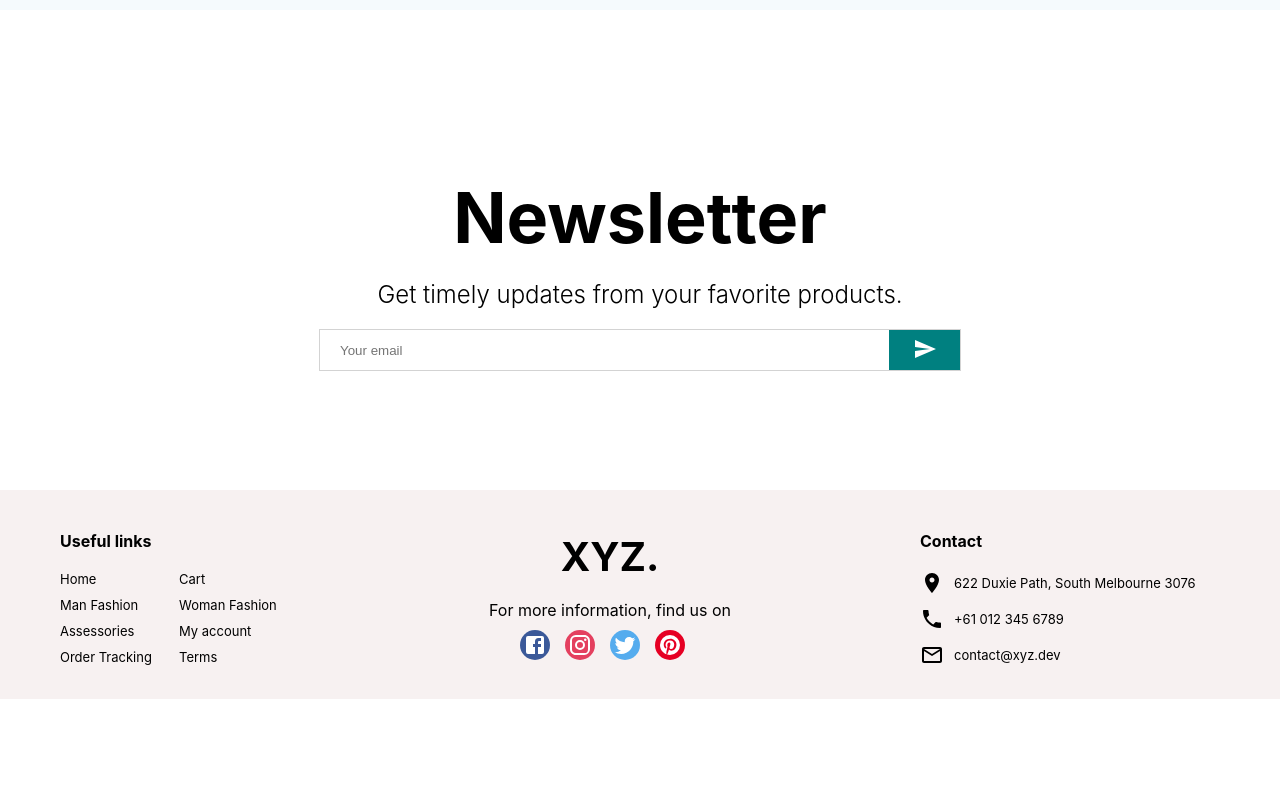
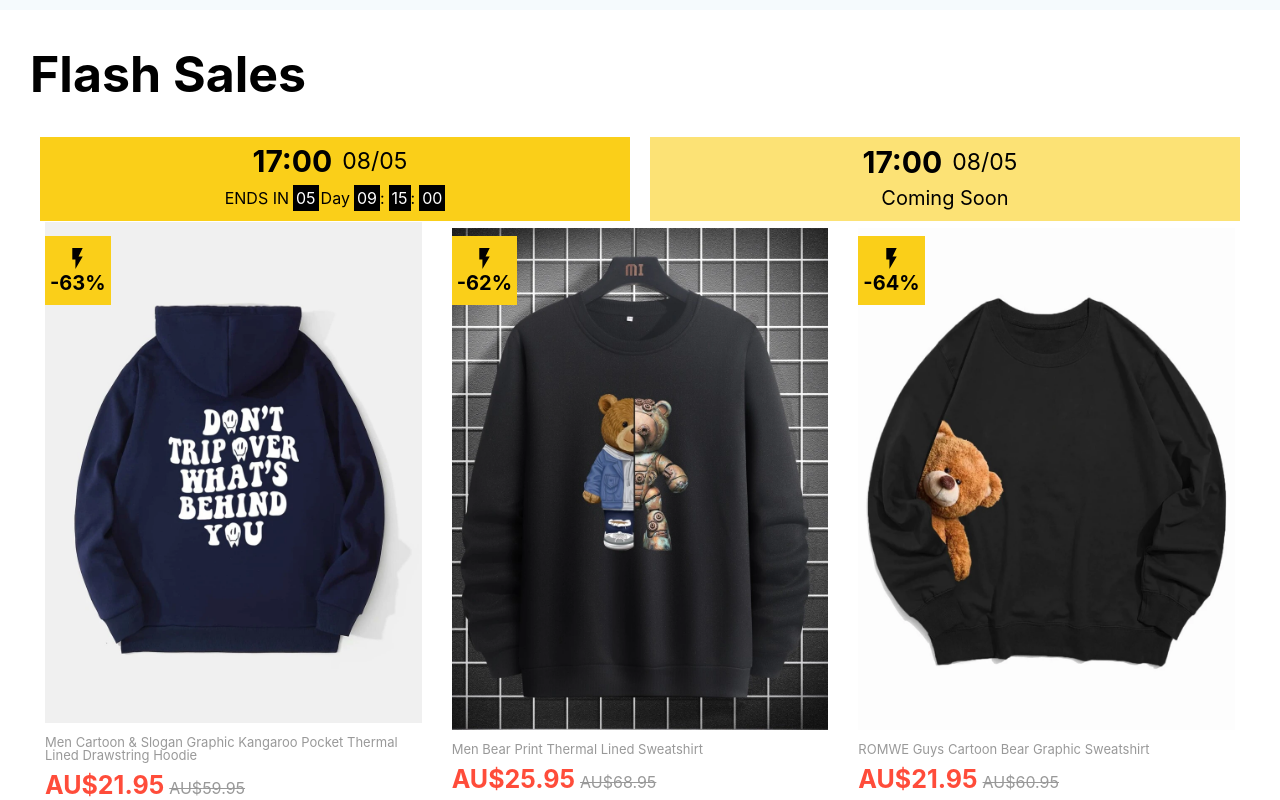
Before and after one commit to yaoyangdi/flash_sales, a React (Create React App) app in the folder frontend/ecommerce/: page / in a window 1280 px wide. Shown: the part 900-1700 px from the top of the page. Before the commit the page ends 1599 px from the top, so only its background shows below. Built offline with nearby package versions, Linux system fonts and the light colour scheme.

Commit message:
flash sale page and countdown feature added

```diff
--- a/frontend/ecommerce/src/assets/data.js
+++ b/frontend/ecommerce/src/assets/data.js
@@ -28,53 +28,136 @@ export const sliderItems = [
 ]
 
 
-export const popularProducts = [
+export const flashsales = [
     {
+        "id": 1,
+        "status": 1,
+        "startTime": "2022-08-05T13:30:00.000+00:00",
+        "endTime": "2022-08-05T17:00:00.000+00:00",
+        "totalStock": 70,
+        "availableStock": 0,
+        "lock_stock": 0,
+        "products": [{
             id: 1,
             img:hoodie1,
             title: "Men Cartoon & Slogan Graphic Kangaroo Pocket Thermal Lined Drawstring Hoodie",
+            prev_price: 59.95,
             price: 21.95
         },
         {
             id: 2,
             img: sweatshirt1,
             title: "Men Bear Print Thermal Lined Sweatshirt",
+            prev_price: 68.95,
             price: 25.95
         },
         {
             id: 3,
             img: sweatshirt2,
             title: "ROMWE Guys Cartoon Bear Graphic Sweatshirt",
+            prev_price: 60.95,
             price: 21.95
         },
         {
             id: 4,
             img: sweatshirt3,
             title: "Men Cartoon Face Print Sweatshirt",
-        price: 21.95
+            prev_price: 99.95,
+            price: 50.95
         },
         {
             id: 5,
             img: sweatshirt4,
             title: "Men Letter Graphic Thermal Lined Sweatshirt",
+            prev_price: 45.95,
             price: 18.95,
         },
         {
             id: 6,
             img: sweatshirt5,
             title: "Men Playing Card Print Sweatshirt",
+            prev_price: 60.95,
             price: 21.95
         },
         {
             id: 7,
             img: jacket1,
             title: "Men 1pc Striped Drawstring Hooded 2 In 1 Jacket",
+            prev_price: 60.95,
             price: 23.95,
         },
         {
             id: 8,
             img: jacket2,
             title: "Men Letter Patch Detail Two Tone Bomber Jacket",
+            prev_price: 60.95,
             price: 35.95,
-    }
+        }]
+    },
+    {
+        "id": 2,
+        "status": 0,
+        "startTime": "2022-08-05T13:30:00.000+00:00",
+        "endTime": "2022-08-05T17:00:00.000+00:00",
+        "totalStock": 70,
+        "availableStock": 0,
+        "lock_stock": 0,
+        "products": [{
+            id: 1,
+            img:hoodie1,
+            title: "Men Cartoon & Slogan Graphic Kangaroo Pocket Thermal Lined Drawstring Hoodie",
+            prev_price: 59.95,
+            price: 21.95
+        },
+        {
+            id: 2,
+            img: sweatshirt1,
+            title: "Men Bear Print Thermal Lined Sweatshirt",
+            prev_price: 68.95,
+            price: 25.95
+        },
+        {
+            id: 3,
+            img: sweatshirt2,
+            title: "ROMWE Guys Cartoon Bear Graphic Sweatshirt",
+            prev_price: 60.95,
+            price: 21.95
+        },
+        {
+            id: 4,
+            img: sweatshirt3,
+            title: "Men Cartoon Face Print Sweatshirt",
+            prev_price: 99.95,
+            price: 50.95
+        },
+        {
+            id: 5,
+            img: sweatshirt4,
+            title: "Men Letter Graphic Thermal Lined Sweatshirt",
+            prev_price: 45.95,
+            price: 18.95,
+        },
+        {
+            id: 6,
+            img: sweatshirt5,
+            title: "Men Playing Card Print Sweatshirt",
+            prev_price: 60.95,
+            price: 21.95
+        },
+        {
+            id: 7,
+            img: jacket1,
+            title: "Men 1pc Striped Drawstring Hooded 2 In 1 Jacket",
+            prev_price: 60.95,
+            price: 23.95,
+        },
+        {
+            id: 8,
+            img: jacket2,
+            title: "Men Letter Patch Detail Two Tone Bomber Jacket",
+            prev_price: 60.95,
+            price: 35.95,
+        }]
+    },
+
 ]
--- /dev/null
+++ b/frontend/ecommerce/src/components/Countdown.jsx
@@ -0,0 +1,118 @@
+import { useEffect, useRef, useState } from "react";
+import styled from "styled-components"
+
+const Container = styled.div`
+    display: flex;
+    flex-direction: column;
+    justify-content: center;
+    align-items: center;
+    width: 100%;
+    background-color: ${props => props.color};
+    margin:0px 10px;
+
+`;
+const DatetimeContainer = styled.div`
+    display: flex;
+    justify-content: center;
+    align-items: center;
+`;
+
+const EndTime = styled.div`
+    font-size: 30px;
+    font-weight: 700;
+`;
+
+const EndDate = styled.div`
+    padding: 10px;
+    font-size: 23px;
+`;
+
+const Timer = styled.div`
+    display: flex;
+    justify-content: center;
+    align-items: center;
+    font-size: ${props => props.size};
+    padding-bottom: 10px;
+`;
+const TimerBlock = styled.span`
+    margin-left: 4px;
+    padding: 3px;
+    color: white;
+    background-color: black;
+`;
+
+
+const Countdown = ({endTime, status}) => {
+    const [days, setDays] = useState("00");
+    const [hours, setHours] = useState("00");
+    const [minutes, setMinutes] = useState("00");
+    const [seconds, setSeconds] = useState("00");
+
+    let dateComponents = endTime.split('T');
+    let datePieces = dateComponents[0].split("-");
+    let timePieces = dateComponents[1].split(":");
+
+    function pad(d) {
+        return (d < 10) ? '0' + d.toString() : d.toString();
+    }
+
+    let interval = useRef();
+    const startTimer = () => {
+        let countdownDate = new Date(endTime);
+        interval = setInterval(()=>{
+            const now = new Date().getTime();
+            const distance = countdownDate - now;
+            console.log(distance);
+
+            // Time calculations for days, hours, minutes and seconds
+            var days = Math.floor(distance / (1000 * 60 * 60 * 24));
+            var hours = Math.floor((distance % (1000 * 60 * 60 * 24)) / (1000 * 60 * 60));
+            var minutes = Math.floor((distance % (1000 * 60 * 60)) / (1000 * 60));
+            var seconds = Math.floor((distance % (1000 * 60)) / 1000);
+
+
+            if (distance < 0){
+                // Stop timer
+                clearInterval(interval.current);
+            } else {
+                // Update timer
+                setDays(pad(days));
+                setHours(pad(hours));
+                setMinutes(pad(minutes));
+                setSeconds(pad(seconds));
+            }
+        }, 1000)
+    }
+    //componentDidMount
+    useEffect(()=>{
+        startTimer();
+        return ()=>{
+            clearInterval(interval.current);
+        }
+    })
+  return (
+    <Container color={status===1 ? "#facf19" : "rgba(250,207,25,.6)"}>
+            <DatetimeContainer>
+                <EndTime>{timePieces[0]+":"+timePieces[1]}</EndTime>
+                <EndDate>{datePieces[1]+"/"+datePieces[2]}</EndDate>
+            </DatetimeContainer>
+            {
+                status === 1 ? (
+                    <Timer size="16px">
+                        ENDS IN
+                        <TimerBlock>{days}</TimerBlock>
+                        <span style={{marginLeft:"2px"}}>Day</span>
+                        <TimerBlock>{hours}</TimerBlock>:
+                        <TimerBlock>{minutes}</TimerBlock>:
+                        <TimerBlock>{seconds}</TimerBlock>
+                    </Timer>
+                ) : (
+                    <Timer size="20px"> Coming Soon</Timer>
+                )
+            }
+
+    </Container>
+  )
+}
+
+export default Countdown
--- /dev/null
+++ b/frontend/ecommerce/src/components/Flashsale.jsx
@@ -0,0 +1,46 @@
+import styled from "styled-components"
+import { flashsales } from "../assets/data.js";
+import Countdown from "./Countdown.jsx";
+import Product from "./Product";
+
+const Container = styled.div`
+    padding: 0px 30px;
+    display: flex;
+    flex-wrap: wrap;
+    justify-content: center;
+`;
+const Title = styled.h1`
+    font-size: 50px;
+    width: 100%;
+    text-align: start;
+`;
+
+const CountdownContainer = styled.div`
+    display: flex;
+    width: 100%;
+`;
+
+const Flashsale = () => {
+  return (
+    <Container>
+      <Title>Flash Sales</Title>
+      <CountdownContainer>
+        {flashsales.map((flashsale) => (
+                <Countdown endTime={flashsale.endTime} status={flashsale.status}/>
+            ))}
+      </CountdownContainer>
+        {flashsales.length < 2  ? flashsales.map((flashsale) => {
+            return (
+                flashsale.products.map((prod)=>(
+                    <Product prod={prod} key={prod.id}/>
+                ))
+            )
+        }) : flashsales[1].products.map((prod)=>(
+            <Product prod={prod} key={prod.id}/>
+        ))
+        }
+    </Container>
+  )
+}
+
+export default Flashsale
--- /dev/null
+++ b/frontend/ecommerce/src/components/Product.jsx
@@ -0,0 +1,123 @@
+import styled from "styled-components"
+import ShoppingCartOutlinedIcon from '@mui/icons-material/ShoppingCartOutlined';
+import SearchOutlinedIcon from '@mui/icons-material/SearchOutlined';
+import FavoriteBorderOutlinedIcon from '@mui/icons-material/FavoriteBorderOutlined';
+import FlashOnIcon from '@mui/icons-material/FlashOn';
+
+const Container = styled.div`
+    flex:1;
+    margin:15px;
+    min-width: 300px;
+    height:550px;
+    display: flex;
+    flex-direction: column;
+    justify-content: center;
+    align-items: start;
+    position: relative;
+`;
+
+const Image = styled.img`
+    width: 100%;
+
+`;
+
+const Hover = styled.div`
+    opacity: 0;
+    width: 100%;
+    height: 100%;
+    position: absolute;
+    top: 0;
+    left:0;
+    z-index: 3;
+    display: flex;
+    align-items: center;
+    justify-content: center;
+    transition: all 0.4s ease;
+    &:hover{
+        opacity: 1;
+    }
+`;
+const Icon = styled.div`
+    width: 50px;
+    height: 50px;
+    border-radius: 50%;
+    background-color: white;
+    display: flex;
+    align-items: center;
+    justify-content: center;
+    margin: 10px;
+    transition: all 0.7s ease;
+
+    &:hover{
+        background-color: #e9f5f5;
+        transform: scale(1.1);
+    }
+`;
+
+const Discount = styled.span`
+    display: flex;
+    flex-direction: column;
+    justify-content: center;
+    align-items: center;
+    position: absolute;
+    top:0;
+    left:0;
+    padding: 10px 5px;
+    background-color: #facf19;
+    font-weight: bold;
+    font-size: 20px;
+`;
+const Info = styled.div`
+
+`;
+const Title= styled.p`
+    color: #999;
+    font-size: 13px;
+    font-weight: 400;
+    line-height: 13px;
+`;
+const PriceContainer = styled.div`
+    margin-top: -5px;
+    align-items: end;
+`;
+const Price = styled.span`
+    font-weight: 700;
+    font-size: 25px;
+    color: rgb(255, 76, 58);
+`;
+const PrevPrice = styled.span`
+    margin-left: 5px;
+    font-weight: 400;
+    color: #999;
+    text-decoration: line-through;
+`;
+
+const Product = ({prod}) => {
+  return (
+    <Container>
+        <Image src={prod.img}/>
+        <Discount><FlashOnIcon style={{fontSize: "25px"}}/>{-Math.round((prod.prev_price-prod.price)*100/prod.prev_price)}%</Discount>
+        <Hover>
+            <Icon>
+                <ShoppingCartOutlinedIcon/>
+            </Icon>
+            <Icon>
+                <SearchOutlinedIcon/>
+            </Icon>
+            <Icon>
+                <FavoriteBorderOutlinedIcon/>
+            </Icon>
+        </Hover>
+        <Info>
+            <Title>{prod.title}</Title>
+            <PriceContainer>
+                <Price>AU${prod.price}</Price>
+                <PrevPrice>AU${prod.prev_price}</PrevPrice>
+            </PriceContainer>
+        </Info>
+
+    </Container>
+  )
+}
+
+export default Product
--- a/frontend/ecommerce/src/pages/Home.jsx
+++ b/frontend/ecommerce/src/pages/Home.jsx
@@ -1,9 +1,11 @@
+import Flashsale from "../components/Flashsale"
 import Newsletter from "../components/Newsletter"
 import Slider from "../components/Slider"
 const Home = () => {
   return (
     <div>
         <Slider/>
+        <Flashsale/>
         <Newsletter/>
     </div>
   )
```
Lines whose indentation alone changed are shown as unchanged.
